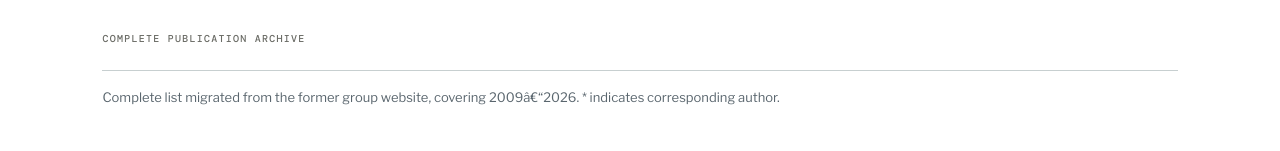
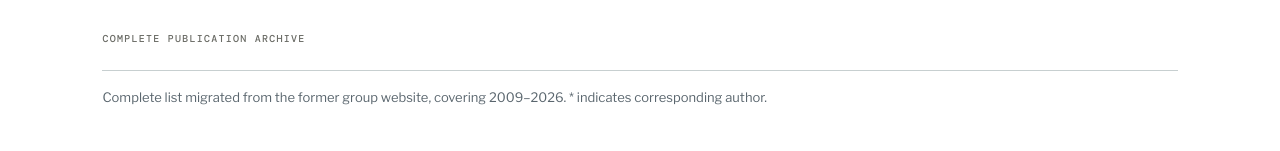
Before and after one commit to pengfeiliu371/aerosol-climate-health-lab-website, a Next.js app: page /publications in a window 1280 px wide. Shown: the part 482-633 px from the top of the page. Built offline with nearby package versions, Linux system fonts and the light colour scheme; no server answers.

Commit message:
Fix publication archive date encoding

```diff
--- a/app/publications/page.tsx
+++ b/app/publications/page.tsx
@@ -228,7 +228,7 @@ export default function PublicationsPage() {
         </section>
         <section className="page-body publication-list">
           <p className="kicker">COMPLETE PUBLICATION ARCHIVE</p>
-          <p className="archive-note">Complete list migrated from the former group website, covering 2009â€“2026. * indicates corresponding author.</p>
+          <p className="archive-note">Complete list migrated from the former group website, covering 2009–2026. * indicates corresponding author.</p>
           <h2 className="publication-section-heading">In preparation</h2>
           {inPreparation.map((citation) => <article key={citation}><time>NEW</time><p><CitationText text={citation} /></p></article>)}
           <h2 className="publication-section-heading">Submitted or in review</h2>
```
